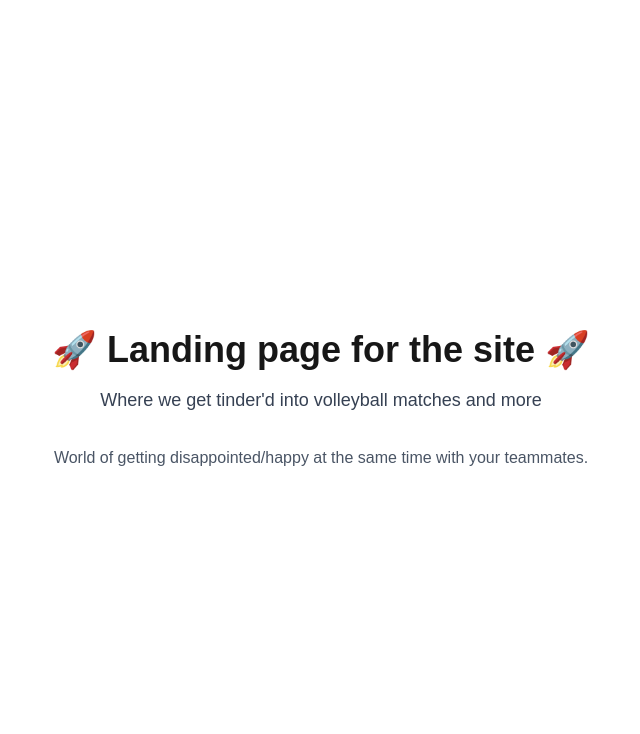
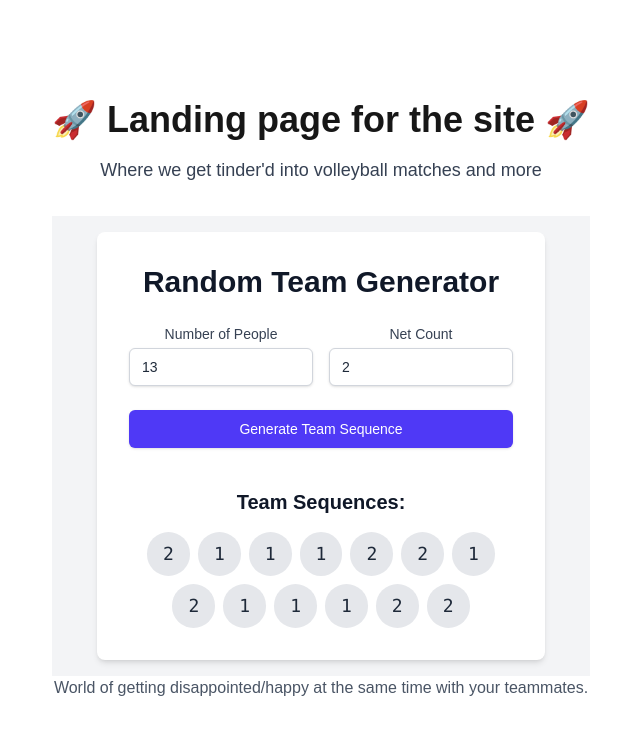
Before and after one commit to jaehoonhwang/volleyball-matcher, a Next.js app: page / in a window 1280 px wide. Shown: the top 734 px of the page, without its empty margins (319-959 px from the left). Built offline with nearby package versions, Linux system fonts and the light colour scheme.

Commit message:
Create a random team generator

```diff
--- /dev/null
+++ b/src/app/components/rng.tsx
@@ -0,0 +1,115 @@
+"use client";
+
+import { useState, useEffect } from "react";
+
+const buttonLabel = "Generate Team Sequence";
+
+const Rng = () => {
+  const [sequence, setSequence] = useState<number[]>([]);
+  const [numberOfPeople, setNumberOfPeople] = useState(13);
+  const [netCount, setNetCount] = useState(2);
+  /**
+   * Shuffles the elements of an array and returns a new shuffled array.
+   * This function does not modify the original array (it is immutable).
+   * @param array The array to shuffle.
+   * @returns A new array with the elements in a random order.
+   */
+  function shuffle<T>(array: T[]): T[] {
+    // 1. Create a copy of the original array to avoid mutation.
+    const newArray = [...array];
+
+    // 2. Loop from the last element down to the second.
+    for (let i = newArray.length - 1; i > 0; i--) {
+      // 3. Pick a random index from 0 to i (inclusive).
+      const j = Math.floor(Math.random() * (i + 1));
+
+      // 4. Swap the element at the random index `j` with the current element `i`.
+      [newArray[i], newArray[j]] = [newArray[j], newArray[i]];
+    }
+
+    return newArray;
+  }
+
+  const generateSequence = () => {
+    const peopleArray = [];
+    for (let i = 0; i < numberOfPeople; i++) {
+      peopleArray.push((i % netCount) + 1);
+    }
+
+    setSequence(shuffle(peopleArray));
+  };
+
+  useEffect(() => {
+    generateSequence();
+  }, []); // Empty dependency array ensures this runs only once on the client after initial render
+
+  return (
+    <div className="flex flex-col items-center justify-center  bg-gray-100 dark:bg-gray-900 text-gray-800 dark:text-gray-200 p-4">
+      <div className="w-full max-w-md p-8 space-y-6 bg-white dark:bg-gray-800 rounded-lg shadow-md">
+        <h1 className="text-3xl font-bold text-center text-gray-900 dark:text-white">
+          Random Team Generator
+        </h1>
+
+        <div className="grid grid-cols-1 gap-4 md:grid-cols-2">
+          <div>
+            <label
+              htmlFor="number_of_people"
+              className="block text-sm font-medium text-gray-700 dark:text-gray-300"
+            >
+              Number of People
+            </label>
+            <input
+              id="number_of_people"
+              type="number"
+              value={numberOfPeople}
+              onChange={(e) => setNumberOfPeople(parseInt(e.target.value, 10))}
+              className="mt-1 block w-full px-3 py-2 bg-white dark:bg-gray-700 border border-gray-300 dark:border-gray-600 rounded-md shadow-sm focus:outline-none focus:ring-indigo-500 focus:border-indigo-500 sm:text-sm"
+            />
+          </div>
+          <div>
+            <label
+              htmlFor="net_count"
+              className="block text-sm font-medium text-gray-700 dark:text-gray-300"
+            >
+              Net Count
+            </label>
+            <input
+              id="net_count"
+              type="number"
+              value={netCount}
+              onChange={(e) => setNetCount(parseInt(e.target.value, 10))}
+              className="mt-1 block w-full px-3 py-2 bg-white dark:bg-gray-700 border border-gray-300 dark:border-gray-600 rounded-md shadow-sm focus:outline-none focus:ring-indigo-500 focus:border-indigo-500 sm:text-sm"
+            />
+          </div>
+        </div>
+
+        <button
+          onClick={generateSequence}
+          className="w-full flex justify-center py-2 px-4 border border-transparent rounded-md shadow-sm text-sm font-medium text-white bg-indigo-600 hover:bg-indigo-700 focus:outline-none focus:ring-2 focus:ring-offset-2 focus:ring-indigo-500"
+        >
+          {buttonLabel}
+        </button>
+
+        {sequence.length > 0 && (
+          <div className="pt-4">
+            <h2 className="text-xl font-semibold text-center text-gray-900 dark:text-white">
+              Team Sequences:
+            </h2>
+            <div className="mt-4 flex flex-wrap justify-center gap-2">
+              {sequence.map((num, index) => (
+                <span
+                  key={index}
+                  className="px-4 py-2 bg-gray-200 dark:bg-gray-700 text-gray-800 dark:text-gray-200 rounded-full text-lg font-mono"
+                >
+                  {num}
+                </span>
+              ))}
+            </div>
+          </div>
+        )}
+      </div>
+    </div>
+  );
+};
+
+export default Rng;
--- a/src/app/page.tsx
+++ b/src/app/page.tsx
@@ -1,3 +1,5 @@
+import Rng from "@/app/components/rng";
+
 export default function Home() {
   return (
     <main className="flex min-h-screen flex-col items-center justify-center p-24">
@@ -8,6 +10,7 @@
         <p className="text-lg text-gray-700 mb-8">
           {"Where we get tinder'd into volleyball matches and more"}
         </p>
+        <Rng />
         <p className="text-md text-gray-600">
           World of getting disappointed/happy at the same time with your
           teammates.
```
